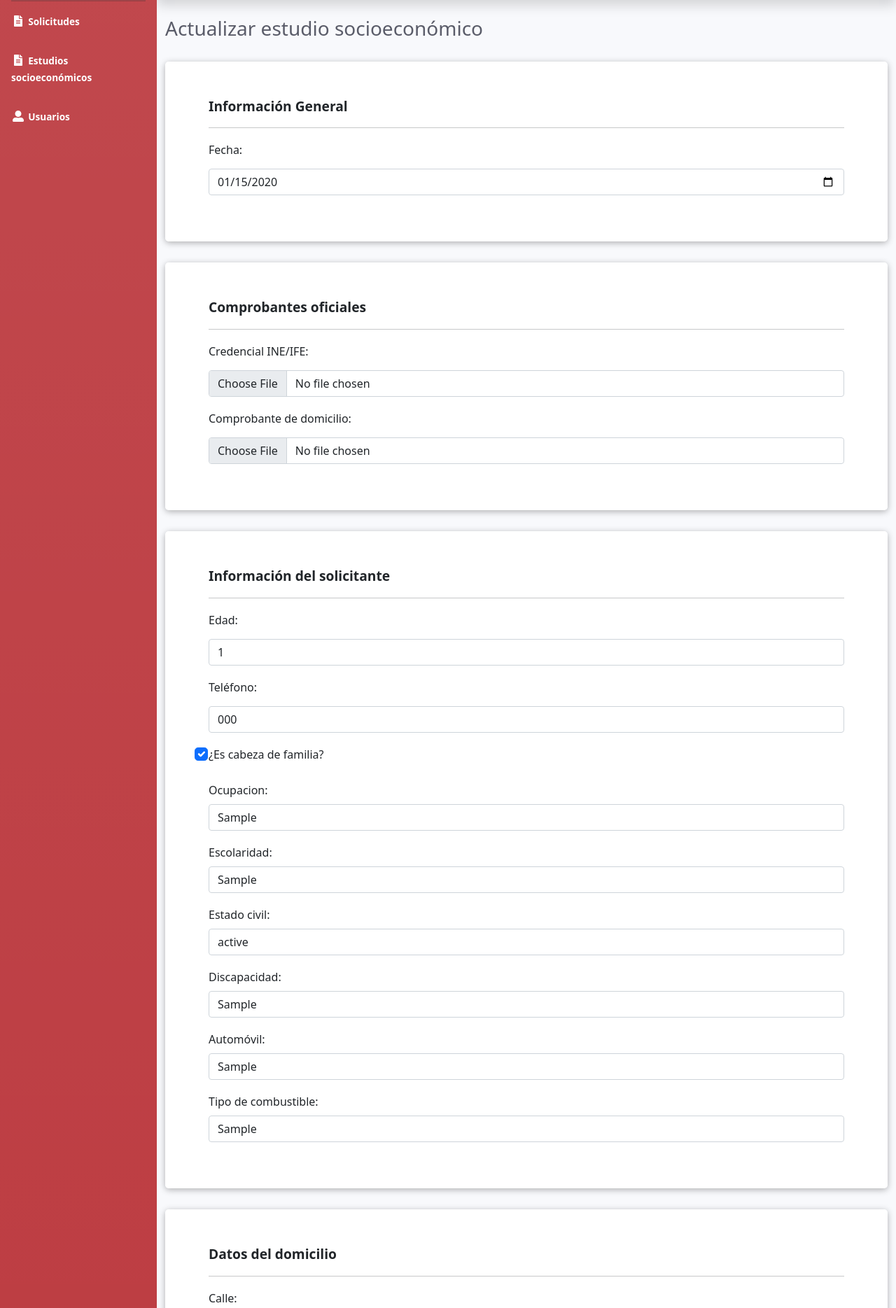
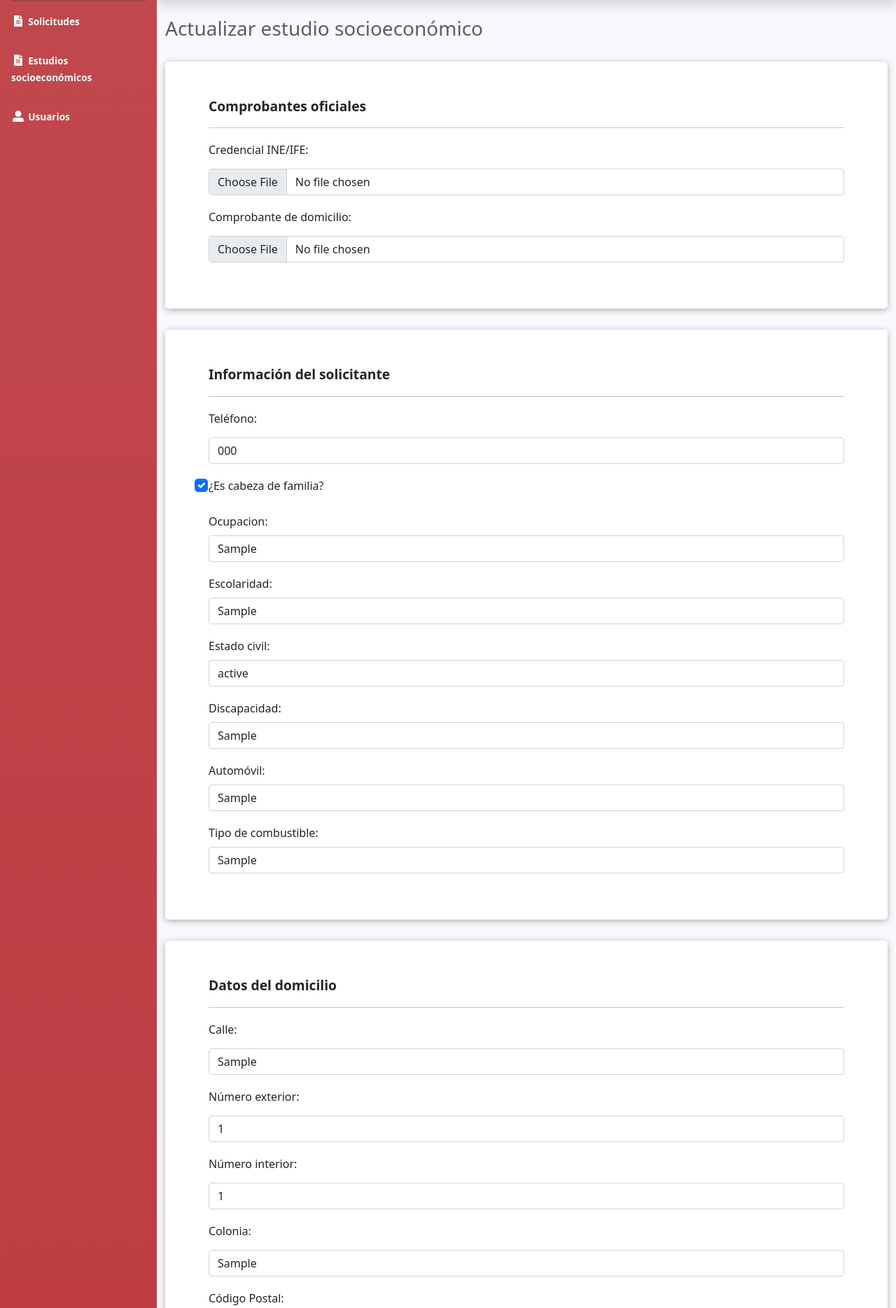
Before and after one commit to juanca1499/scas, a Django app: a page that uses estudio_socioeconomico/templates/estudio_socioeconomico/estudio_form.html in a window 1280 px wide. Shown: the part 70-1939 px from the top of the page at 70% size. Run offline with Django 3.2, Linux system fonts and the light colour scheme; a user stored in the database is signed in; tables that the repository leaves empty hold one stand-in row (values such as "Sample post"); some libraries are stand-ins or nearby versions; some web fonts are replaced.

Commit message:
Se añadió la funcionalidad de que la fecha actual se asigna automáticamente, de igual manera, se añadió la funcionalidad para calcular automáticamente la edad de una persona, ambas en la aplicación de estudio socioeconómico

```diff
--- a/estudio_socioeconomico/forms.py
+++ b/estudio_socioeconomico/forms.py
@@ -15,13 +15,12 @@ class EstudiosocioeconomicoForm(forms.ModelForm):
 
     class Meta:
         model = EstudioSocioeconomico
-        exclude = ['solicitud','folio']
+        exclude = ['solicitud','folio','edad']
 
         widgets = {
             'credencial': forms.FileInput(attrs={'class': 'form-control'}),
             'comprobante_domicilio': forms.FileInput(attrs={'class': 'form-control'}),
             'escolaridad': forms.Select(attrs={'class': 'form-control'}),
-            'edad': forms.NumberInput(attrs={'class': 'form-control'}),
             'calle': forms.TextInput(attrs={'class': 'form-control'}),
             'numero_interior': forms.NumberInput(attrs={'class': 'form-control'}),
             'numero_exterior': forms.NumberInput(attrs={'class': 'form-control'}),
--- a/estudio_socioeconomico/templates/estudio_socioeconomico/estudio_form.html
+++ b/estudio_socioeconomico/templates/estudio_socioeconomico/estudio_form.html
@@ -20,33 +20,14 @@
 
     <form method="POST" enctype="multipart/form-data">
         {% csrf_token %}
-
-        <section>
-            <div class="container">
-                <p style="display: inline;"><b>Información General</b></p>
-                <hr>
-                <p style="display: inline;">
-                    <p>
-                        {{form.folio.errors}}
-                        {{form.folio.label_tag}}
-                        {{form.folio}}
-                    </p>
-                    <p>
-                        {{form.fecha_actual.errors}}
-                        {{form.fecha_actual.label_tag}}
-                        {{form.fecha_actual}}
-                    </p>
-                    <p>
-                        <input type="hidden" name="solicitud" value="{{ solicitud }}" class="form-control" id="id_solicitud">
-                    </p>
-            </div>
-        </section>
-
         <section>
             <div class="container">
                 <p style="display: inline;"><b>Comprobantes oficiales</b></p>
                 <hr>
                 <p style="display: inline;">
+                    <p>
+                        <input type="hidden" name="solicitud" value="{{ solicitud }}" class="form-control" id="id_solicitud">
+                    </p>
                     <p>
                         {{form.credencial.errors}}
                         {{form.credencial.label_tag}}
@@ -89,11 +70,6 @@
                         {{form.fecha_nacimiento.errors}}
                         {{form.fecha_nacimiento.label_tag}}
                         {{form.fecha_nacimiento}}
-                    </p>
-                    <p>
-                        {{form.edad.errors}}
-                        {{form.edad.label_tag}}
-                        {{form.edad}}
                     </p>
                     <p>
                         {{form.telefono.errors}}
--- a/estudio_socioeconomico/views.py
+++ b/estudio_socioeconomico/views.py
@@ -9,6 +9,9 @@ from django.contrib.auth.mixins import LoginRequiredMixin
 
 from solicitudes.models import Solicitud
 from usuarios.models import Usuario
+from datetime import datetime, timedelta, timezone
+from django.conf import settings
+import pytz
 
 from .models import EstudioSocioeconomico
 from .forms import EstudiosocioeconomicoForm
@@ -51,6 +54,10 @@ class NuevoEstudioSocioeconomico(LoginRequiredMixin, CreateView):
     def form_valid(self, form):
         form.instance.solicitud = self.solicitud
         self.estudio_socioeconomico = form.save(commit=False)
+        self.estudio_socioeconomico.fecha_actual = datetime.now()
+        fecha_actual = self.estudio_socioeconomico.fecha_actual
+        fecha_nacimiento = self.solicitud.fecha_nacimiento
+        self.estudio_socioeconomico.edad = fecha_actual.year - fecha_nacimiento.year - ((fecha_actual.month, fecha_actual.day) < (fecha_nacimiento.month, fecha_nacimiento.day))
         rfc_corto_usuario = self.solicitud.usuario.rfc_corto
         rfc_corto = rfc_corto_usuario[0:4]
         folio_nuevo = rfc_corto + self.estudio_socioeconomico.folio
@@ -64,6 +71,8 @@ class NuevoEstudioSocioeconomico(LoginRequiredMixin, CreateView):
         print(form.errors)
         messages.error(self.request, 'Hay datos inválidos en el formulario.')
         return super(NuevoEstudioSocioeconomico, self).form_invalid(form)
+
+
 
 
 class DetalleEstudio(LoginRequiredMixin, DetailView):
```
Also changed, not shown: estudio_socioeconomico/migrations/0002_auto_20211210_0232.py (added).
